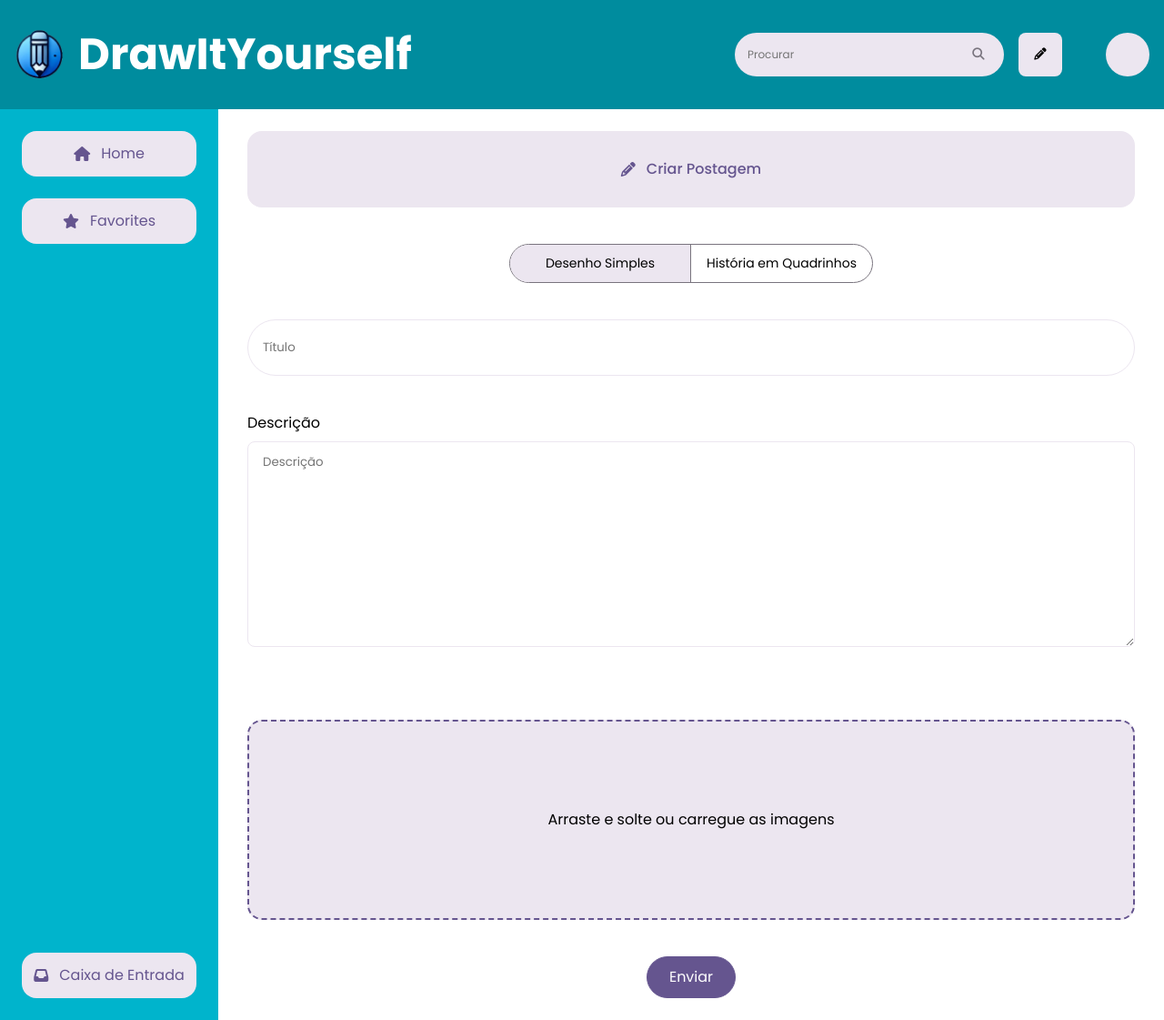
After one commit to kellyson71/DrawItYourself, a Django app: page /post/create/ in a window 1280 px wide. The commit adds this page. Shown: the whole page at 91% size. Run offline with Django 5.2, Linux system fonts and the light colour scheme; some libraries are stand-ins or nearby versions.

Commit message:
started making the create post service

```diff
--- /dev/null
+++ b/drawings/forms.py
@@ -0,0 +1,23 @@
+from django.forms import ModelForm, TextInput, RadioSelect, Textarea, FileInput
+from .models import Post, PostItem
+
+class CreatePostForm(ModelForm):
+    class Meta:
+        model = Post
+        fields = ['title', 'description', 'type']
+
+        widgets = {
+            'title': TextInput(attrs={ 'placeholder': 'Título', 'class': 'title' }),
+            'description': Textarea(attrs={ 'placeholder': 'Descrição' }),
+            'type': RadioSelect(choices=Post.POST_TYPES)
+        }
+
+class PostItemForm(ModelForm):
+    class Meta:
+        model = PostItem
+        fields = ['image', 'image_legend']
+
+        widgets = {
+            'image': FileInput(),
+            'image_legend': TextInput()
+        }
--- a/drawings/models.py
+++ b/drawings/models.py
@@ -24,7 +24,7 @@ class Post(models.Model):
         if self.type == 'REGULAR':
             return PostItem.objects.filter(post=self)
         else:
-            return ComicPage.objects.filter(post=self)
+            return ComicPage.objects.filter(post=self).order_by('page_order')
 
     def __str__(self) -> str:
         return f"{self.author} | {self.title}"
--- /dev/null
+++ b/drawings/static/css/create_post.css
@@ -0,0 +1,116 @@
+.page-container {
+    padding: 1.5rem 2rem;
+}
+
+.page-title {
+    padding: 1.875rem;
+    border-radius: 1rem;
+
+    display: flex;
+    align-items: center;
+    justify-content: center;
+    gap: 0.75rem;
+
+    font-size: 1rem;
+    font-weight: 500;
+
+    color: var(--purple-1);
+    background-color: var(--gray-2);
+}
+
+.create-post-form {
+    margin-top: 2.5rem;
+
+    display: flex;
+    flex-direction: column;
+    align-items: center;
+    gap: 2.5rem;
+}
+
+.questionnaire-type {
+    width: 25rem;
+    border-radius: 40rem;
+
+    border: 0.0625rem solid var(--gray-1);
+
+    display: grid;
+    grid-template-columns: 1fr 1fr;
+
+    overflow: hidden;
+}
+
+.questionnaire-type label {
+    display: block;
+    width: 100%;
+    padding: 0.625rem 0;
+
+    text-align: center;
+
+    font-size: 0.875rem;
+
+    cursor: pointer;
+    user-select: none;
+}
+
+input[type="radio"]:checked ~ label  {
+    background-color: var(--gray-2);
+}
+
+.questionnaire-type > div:first-of-type label {
+    border-right: 0.0625rem solid var(--gray-1);
+}
+
+.questionnaire-type input {
+    display: none;
+}
+
+input, textarea {
+    width: 100%;
+
+    resize: vertical;
+
+    outline: none;
+}
+
+.title {
+    padding: 1.25rem 1rem;
+    border: 0.0625rem solid var(--gray-2);
+    border-radius: 4rem;
+
+    color: var(--purple-1);
+}
+
+.description-label {
+    width: 100%;
+
+    display: flex;
+    flex-direction: column;
+    align-items: flex-start;
+    gap: 0.5rem;
+}
+
+.description-label textarea {
+    width: 100%;
+    padding: 0.75rem 1rem;
+    border: 0.0625rem solid var(--gray-2);
+    border-radius: 0.5rem;
+}
+
+.hover-image-space {
+    position: relative;
+
+    width: 100%;
+    height: 13.75rem;
+    border: 0.125rem dashed var(--purple-1);
+    border-radius: 1rem;
+
+    display: flex;
+    align-items: center;
+    justify-content: center;
+
+    background-color: var(--gray-2);
+}
+
+.invisible {
+    display: none;
+}
--- /dev/null
+++ b/drawings/static/js/create_post.js
@@ -0,0 +1,50 @@
+window.addEventListener('load', () => {
+
+    const hoverImageSpace = document.getElementById('hover-image-space')
+    let imageForms = document.querySelectorAll('.image-form')
+    let imageContainer = document.getElementById('image-cards-container')
+    let totalFormsElement = document.getElementById('id_postitem_set-TOTAL_FORMS')
+
+    let nextFormIndex = imageForms.length - 1
+
+    hoverImageSpace.setAttribute('for', `id_postitem_set-${nextFormIndex}-image`)
+
+    function addForm() {
+        e.preventDefault()
+
+        let newForm = imageForms[0].cloneNode(true)
+        let formRegex = RegExp(`postitem_set-(\\d){1}-`, 'g')
+
+        newForm.innerHTML = newForm.innerHTML.replace(formRegex, `postitem_set-${nextFormIndex}-`)
+        imageContainer.append(newForm)
+        hoverImageSpace.setAttribute('for', `id_postitem_set-${nextFormIndex}-image`)
+
+        nextFormIndex++
+        totalFormsElement.setAttribute('value', `${nextFormIndex}`)
+    }
+
+    function handleImageChange(e) {
+
+    }
+})
+
+// let birdForm = document.querySelectorAll(".bird-form")
+// let container = document.querySelector("#form-container")
+// let addButton = document.querySelector("#add-form")
+// let totalForms = document.querySelector("#id_form-TOTAL_FORMS")
+
+// let formNum = birdForm.length-1
+// addButton.addEventListener('click', addForm)
+
+// function addForm(e){
+//     e.preventDefault()
+
+//     let newForm = birdForm[0].cloneNode(true)
+//     let formRegex = RegExp(`form-(\\d){1}-`,'g')
+
+//     formNum++
+//     newForm.innerHTML = newForm.innerHTML.replace(formRegex, `form-${formNum}-`)
+//     container.insertBefore(newForm, addButton)
+
+//     totalForms.setAttribute('value', `${formNum+1}`)
+// }
--- /dev/null
+++ b/drawings/templates/create_post.html
@@ -0,0 +1,63 @@
+{% extends 'base.html' %}
+{% load static %}
+
+{% block title %}Create Post{% endblock %}
+
+{% block head %}
+
+<link rel="stylesheet" href="{% static 'css/create_post.css' %}">
+
+{% endblock %}
+
+{% block main %}
+
+<div class="page-container">
+    <h2 class="page-title">
+        <i class="fa-solid fa-pencil"></i>
+        Criar Postagem
+    </h2>
+
+    <form method="post" enctype="multipart/form-data" class="create-post-form">
+        <div class="questionnaire-type">
+            <div>
+                <input id="type-1" name="type" value="REGULAR" checked type="radio">
+                <label for="type-1">
+                    Desenho Simples
+                </label>
+            </div>
+            <div>
+                <input id="type-2" name="type" value="COMIC" type="radio">
+                <label for="type-2">
+                    História em Quadrinhos
+                </label>
+            </div>
+        </div>
+
+        {{ post_form.title }}
+
+        <label class="description-label" for="id_description">
+            Descrição
+
+            {{ post_form.description }}
+        </label>
+
+        <div id="image-cards-container">
+            {{ postitem_formset.management_form }}
+            {% for post_item in postitem_formset %}
+                <article id="post-image-card-{{forloop.counter0}}" class="image-form invisible">
+                    {{ post_item.image }}
+                    {{ post_item.image_legend }}
+                </article>
+            {% endfor %}
+        </div>
+
+        <label id="hover-image-space" class="hover-image-space">
+            <p>Arraste e solte ou carregue as imagens</p>
+        </label>
+
+        <button class="custom-button full" type="submit">Enviar</button>
+    </form>
+</div>
+
+<script src="{% static 'js/create_post.js' %}"></script>
+{% endblock %}
--- a/drawings/templates/index.html
+++ b/drawings/templates/index.html
@@ -4,7 +4,7 @@
 {% block title %}Home{% endblock %}
 
 {% block head %}
-<link rel="stylesheet" href="{% static 'index.css' %}">
+<link rel="stylesheet" href="{% static 'css/index.css' %}">
 {% endblock %}
 
 {% block main %}
@@ -25,9 +25,9 @@
 
         <footer class="post-footer">
             <div class="post-info">
-                <h2 class="post-title">
+                <h3 class="post-title">
                     {{post.title}}
-                </h2>
+                </h3>
                 <p class="post-description">
                     {{ post.description }}
                 </p>
--- a/drawings/urls.py
+++ b/drawings/urls.py
@@ -1,6 +1,7 @@
 from django.urls import path
-from .views import drawings_list
+from .views import drawings_list, create_post
 
 urlpatterns = [
-    path('', drawings_list, name="main-pa")
+    path('', drawings_list, name="main-page"),
+    path('post/create/', create_post, name="create-post-page")
 ]
--- a/drawings/views.py
+++ b/drawings/views.py
@@ -1,6 +1,8 @@
 import json
+from django.forms import inlineformset_factory
 from django.shortcuts import render
-from .models import Post
+from .models import Post, PostItem
+from .forms import CreatePostForm
 
 # Create your views here.
 def drawings_list(request):
@@ -11,3 +13,10 @@ def drawings_list(request):
     }
 
     return render(request, 'index.html', context)
+
+def create_post(request):
+    PostItemFormSet = inlineformset_factory(Post, PostItem, fields=('image', 'image_legend'), extra=1)
+    post_form = CreatePostForm()
+    postitem_formset = PostItemFormSet(queryset=Post.objects.none())
+
+    return render(request, 'create_post.html', { 'post_form': post_form, 'postitem_formset': postitem_formset })
--- a/templates/base.html
+++ b/templates/base.html
@@ -27,7 +27,7 @@
                     </button>
                 </form>
 
-                <a href="#">
+                <a href="{% url 'create-post-page' %}">
                     <button class="create-post-button">
                         <i class="fa-solid fa-pencil"></i>
                     </button>
```
Also changed, not shown: drawings/static/css/index.css (renamed from drawings/static/index.css).
